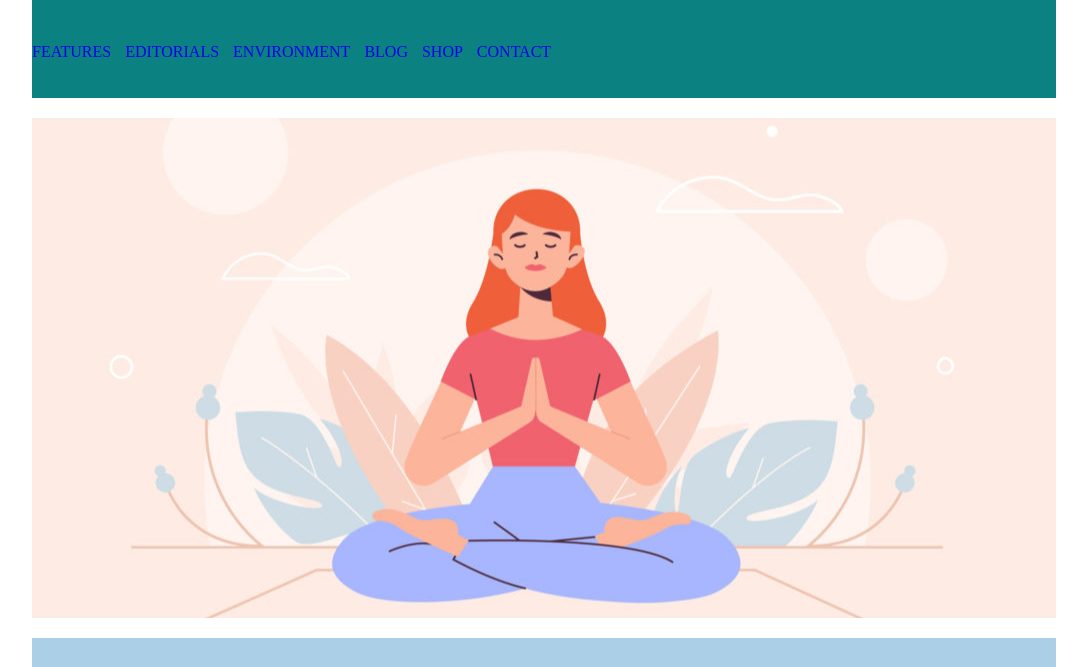
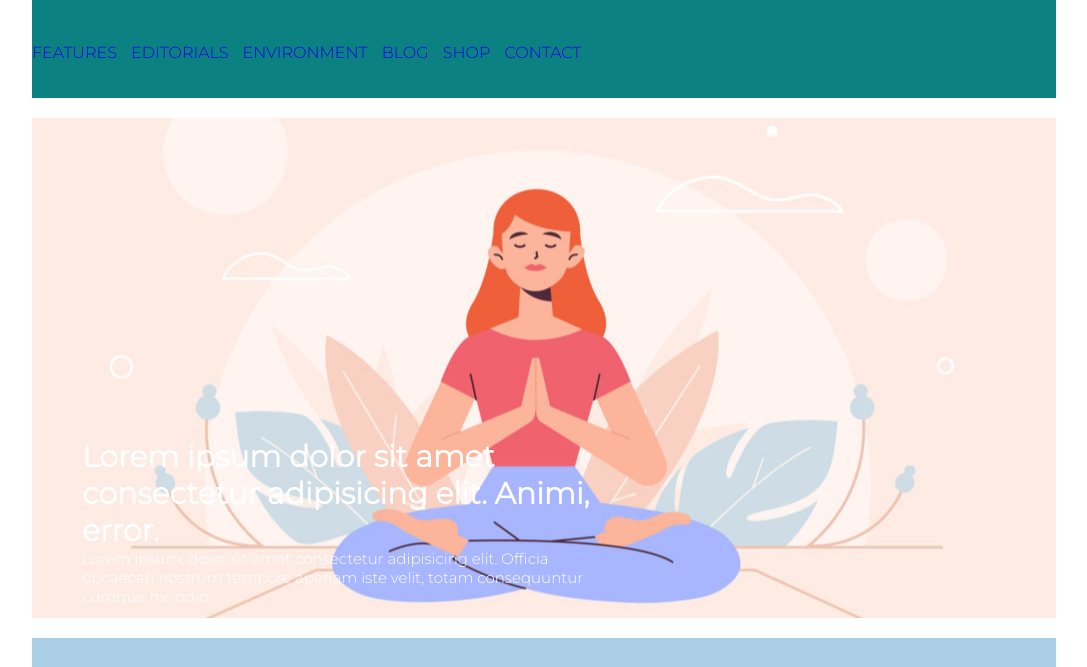
Before and after one commit to Vitto95/htmlcss-wp, a plain HTML site: page index.html in a window 1280 px wide. Shown: the part 133-800 px from the top of the page, without its empty margins (96-1183 px from the left). Drawn offline with Linux system fonts and the light colour scheme.

Commit message:
banner tex added

```diff
--- a/css/style.css
+++ b/css/style.css
@@ -4,6 +4,7 @@
   margin: 0;
   padding: 0;
   box-sizing: border-box;
+  font-family: "Montserrat", sans-serif;
 }
 
 .clearfix::after {
@@ -75,6 +76,25 @@ nav li a:hover {
   background-position: center;
 }
 
+.banner.text {
+  margin-left: 50px;
+  padding-top: 320px;
+  width: 50%;
+}
+
+.banner.text h3 {
+  font-size: 30px;
+}
+
+.banner.text p {
+  font-size: 15px;
+}
+
+.banner.text h3,
+.banner.text p {
+  color: white;
+}
+
 /* grandezze contenitori */
 
 /* /HEADER */
--- a/index.html
+++ b/index.html
@@ -7,6 +7,8 @@
   <meta name="viewport" content="width=device-width, initial-scale=1.0">
   <title>Struttura Sito Wordpress</title>
   <link rel="stylesheet" href="css/style.css">
+  <link rel="preconnect" href="https://fonts.gstatic.com">
+  <link href="https://fonts.googleapis.com/css2?family=Montserrat:wght@300&display=swap" rel="stylesheet">
 </head>
 
 <body>
@@ -26,7 +28,11 @@
           <li><a href="#">Contact</a></li>
         </ul>
       </nav>
-      <div class="introductive-image"></div>
+      <div class="introductive-image">
+        <div class="banner text"><h3>Lorem ipsum dolor sit amet consectetur adipisicing elit. Animi, error.</h3>
+        <p>Lorem ipsum, dolor sit amet consectetur adipisicing elit. Officia obcaecati nostrum tempore aperiam iste velit, totam
+          consequuntur cumque hic odio.</p></div>
+      </div>
     </header>
     <main class="clearfix">
       <div class="title"></div>
```
